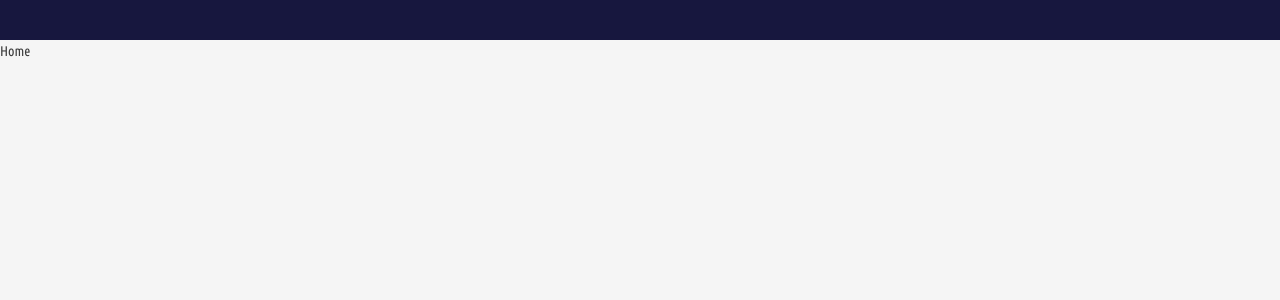
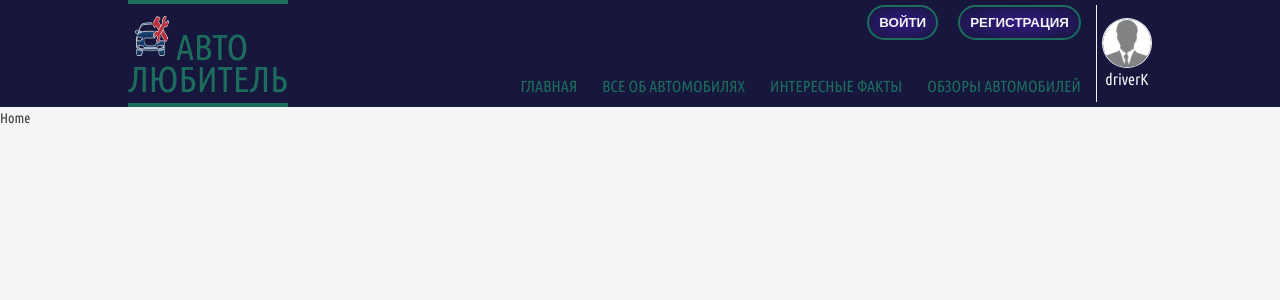
Before and after one commit to NKonstantin007/Autolover-v2, a React (Create React App) app in the folder client/: page / in a window 1280 px wide. Shown: the top 300 px of the page. Built offline with nearby package versions, Linux system fonts and the light colour scheme.

Commit message:
Create styled header

```diff
--- a/client/src/components/AutoHeader.jsx
+++ b/client/src/components/AutoHeader.jsx
@@ -1,10 +1,48 @@
 import React from 'react';
+import {Link} from 'react-router-dom';
 
-import StyledAutoHeader from './styles/AutoHeader';
+import {
+    StyledAutoHeader,
+    StyledMenuHeader,
+    StyledBrandHeader,
+    StyledNavHeader,
+    StyledProfile,
+    StyledSignInUpButtons,
+ } from './styles/AutoHeader';
+ import Button from '../styles/components/Button';
+ import FlexBlock from '../styles/components/FlexBlock';
 
 const AutoHeader = () => {
     return (
         <StyledAutoHeader>
+            <StyledBrandHeader>
+                <h1>
+                    <span>
+                        <Link to="/">
+                            <img src="/images/favicon.png" alt="logotype"/>
+                            Авто<br />Любитель
+                        </Link>
+                    </span>
+                </h1>
+            </StyledBrandHeader>
+            <StyledMenuHeader>
+                <FlexBlock direction="column" justify="space-between">
+                    <StyledSignInUpButtons>
+                        <Button>Войти</Button>
+                        <Button>Регистрация</Button>
+                    </StyledSignInUpButtons>
+                    <StyledNavHeader>
+                        <Link to="/">Главная</Link>
+                        <Link to="/allcars">Все об автомобилях</Link>
+                        <Link to="/facts">Интересные факты</Link>
+                        <Link to="/reviews">Обзоры автомобилей</Link>
+                    </StyledNavHeader>
+                </FlexBlock>
+                <StyledProfile>
+                    <img src="/images/avatar.png" alt="avatar"></img>
+                    <span>driverK</span>
+                </StyledProfile>
+            </StyledMenuHeader>
         </StyledAutoHeader>
     );
 }
--- a/client/src/components/styles/AutoHeader.jsx
+++ b/client/src/components/styles/AutoHeader.jsx
@@ -1,14 +1,108 @@
 import styled from '@emotion/styled';
-import {AccentColor} from '../../styles/colors';
+import {
+    AccentColor,
+    PrimaryLightColor,
+    GrayColor
+} from '../../styles/colors';
 
-const StyledAutoHeader = styled.header`
-    padding-left: 10%
-    padding-right: 10%
-    width: 100%;
+export const StyledAutoHeader = styled.header`
+    padding-left: 10%;
+    padding-right: 10%;
     background: ${AccentColor};
     opacity: 0.98;
     display: flex;
-    height: 40px;
+    flex-direction: row;
+    justify-content: space-between;
 `;
 
-export default StyledAutoHeader;
+export const StyledBrandHeader = styled.div`
+    font-size: 36px;
+    line-height: 1em;
+    border-top: 4px solid #186B59;
+    border-bottom: 4px solid #186B59;
+    text-transform: uppercase;
+    font-family: Barlow;
+
+    img {
+        height: 3rem;
+        width: 3rem;
+    }
+
+    &:hover {
+        border-color: ${PrimaryLightColor};
+        transition: 0.3s linear;
+    }
+`;
+
+export const StyledMenuHeader = styled.div`
+    display: flex;
+    flex-direction: row;
+    justify-content: flex-end;
+`;
+
+export const StyledNavHeader = styled.nav`
+    font-weight: normal;
+	font-size: 16px;
+    text-transform: uppercase;
+    display: flex;
+    align-self: flex-end;
+    margin-bottom: 5px;
+
+    a {
+        padding: 5px 10px;
+        margin-right: 5px;
+        border-radius: 5px;
+    }
+
+    a:hover {
+        background: ${GrayColor};
+        color: ${PrimaryLightColor}
+    }
+`;
+
+export const StyledSignInUpButtons = styled.div`
+    display: flex;
+    justify-content: flex-end;
+    margin-right: 15px;
+    padding-top: 5px;
+
+    button:last-of-type {
+        margin-left: 20px;
+    }
+`;
+
+export const StyledProfile = styled.div`
+
+    display: flex;
+    flex-direction: column;
+    justify-content: center;
+    align-items: center;
+    padding-left: 5px;
+    margin-top: 5px;
+    margin-bottom: 5px;
+    border-left: 1px solid ${GrayColor};
+
+    img {
+        border 1px solid ${GrayColor};
+        border-radius: 50%;
+        height: 3rem;
+        transition: 0.3s ease;
+    }
+
+    span {
+        font-size: 16px;
+        color: ${GrayColor};
+        transition: 0.3s linear;
+        transition-delay: 0.2s;
+    }
+
+    &:hover {
+        img {
+            height: 4rem;
+            border-color: ${PrimaryLightColor};
+        }
+        span {
+            color: ${PrimaryLightColor};
+        }
+    }
+`;
--- a/client/src/containers/App/styles/GlobalStyles.jsx
+++ b/client/src/containers/App/styles/GlobalStyles.jsx
@@ -10,6 +10,10 @@ import {
 const GlobalStyles = injectGlobal`
 
     @import url('https://fonts.googleapis.com/css?family=Ubuntu+Condensed');
+
+    html {
+        min-height: 100%;
+    }
 
     body {
         color: ${MainTextColor};
@@ -25,7 +29,7 @@ const GlobalStyles = injectGlobal`
     h4,
     h5 {
         font-family: "Ubuntu Condensed", sans-serif;
-        margin-bottom: 20px;
+
     }
 
     p {
@@ -33,12 +37,16 @@ const GlobalStyles = injectGlobal`
     }
 
     h1, h3, h4 {
-        color: 	;
+        color: 	${PrimaryColor};
+        font-weight: 200;
+        text-transform: uppercase;
     }
 
     h1 {
         font-size: 36px;
-        line-height: 40px;
+        line-height: 2rem;
+        margin-top: 0.5rem;
+        margin-bottom: 0.5rem;
     }
 
     h3 {
@@ -49,14 +57,13 @@ const GlobalStyles = injectGlobal`
         font-size: 18px;
         color: ${PrimaryLightColor};
         font-weight: normal;
-        text-transform: uppercase;
     }
 
     a,
     Link {
         color: ${PrimaryColor};
         text-decoration: none;
-        transition: 0.5s ease;
+        transition: 0.3s ease;
     }
 
     a:hover,
--- a/client/src/styles/colors.js
+++ b/client/src/styles/colors.js
@@ -4,5 +4,6 @@ export const PrimaryLightColor = '#1D8E75';
 export const AccentColor = '#13133B';
 
 export const GrayColor = '#F5F5F5';
+export const PurpleColor = '#2F1580';
 
 export const MainTextColor = '#3C3C3C';
--- /dev/null
+++ b/client/src/styles/components/Button.jsx
@@ -0,0 +1,27 @@
+import styled from '@emotion/styled';
+
+import {
+    AccentColor,
+    GrayColor,
+    PrimaryColor,
+    PurpleColor
+} from '../colors';
+
+const Button = styled.button`
+    padding: 8px 10px;
+    background: radial-gradient(${PurpleColor}	, ${AccentColor});
+    border: 2px solid ${PrimaryColor};
+    border-radius: 20px;
+    color: ${GrayColor};
+    transition: 0.3s ease;
+    text-transform: uppercase;
+    font-weight: bold;
+
+    &:hover {
+        background:  ${AccentColor};
+        border: none;
+        cursor: pointer;
+    }
+`;
+
+export default Button;
--- /dev/null
+++ b/client/src/styles/components/FlexBlock.jsx
@@ -0,0 +1,16 @@
+import styled from '@emotion/styled';
+
+const FlexBlock = styled.div`
+    display: flex;
+    flex-direction: ${props => props.direction === 'column' ? 'column' : 'row'};
+    justify-content: ${(props) => {
+        if(props.justify === 'start') return 'flex-start';
+        if(props.justify === 'end') return 'flex-end';
+        if(props.justify === 'center') return 'center';
+        if(props.justify === 'space-between') return 'space-between';
+        if(props.justify === 'space-around') return 'space-around';
+        return 'start';
+    }}
+`;
+
+export default FlexBlock;
```
Also changed, not shown: client/public/images/avatar.png (added), client/public/images/favicon.png (added).
